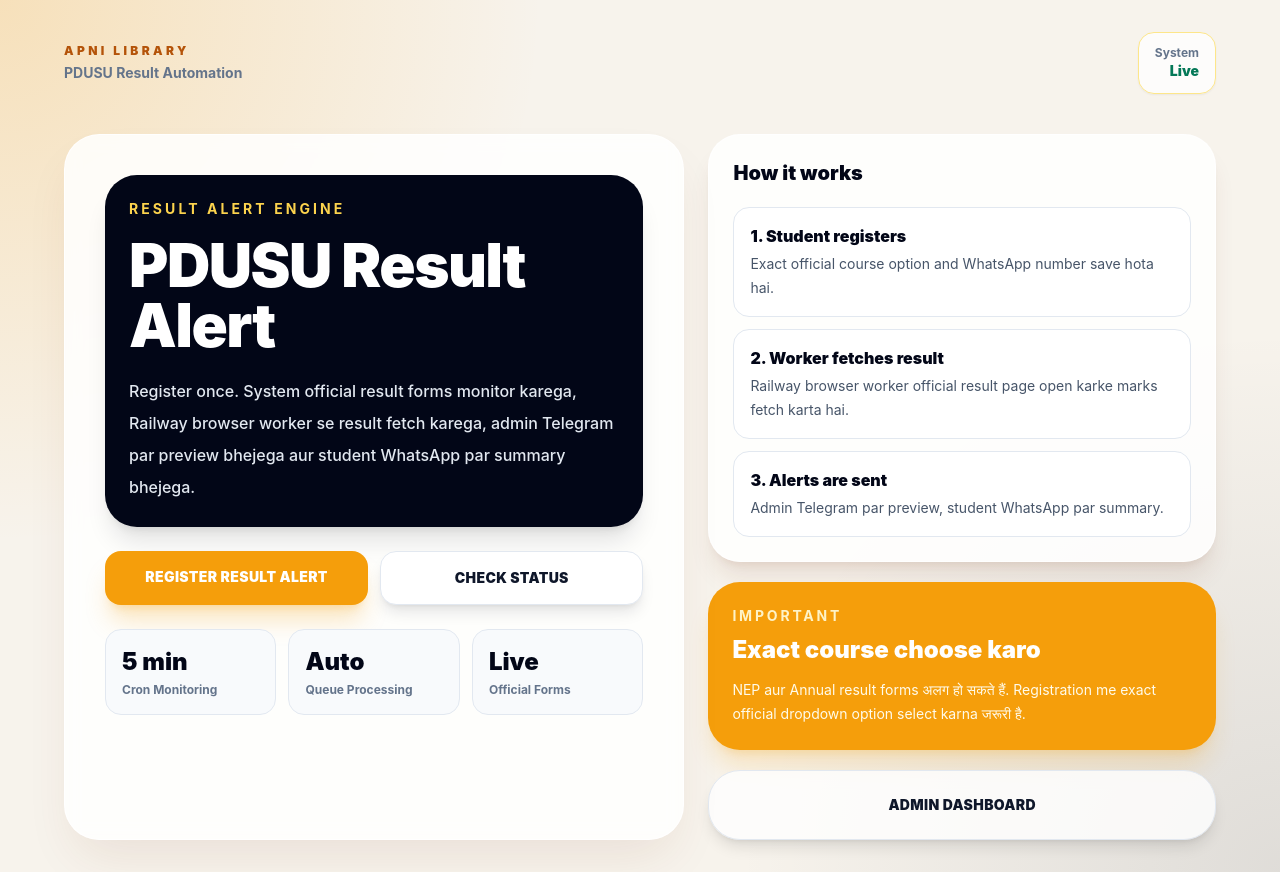
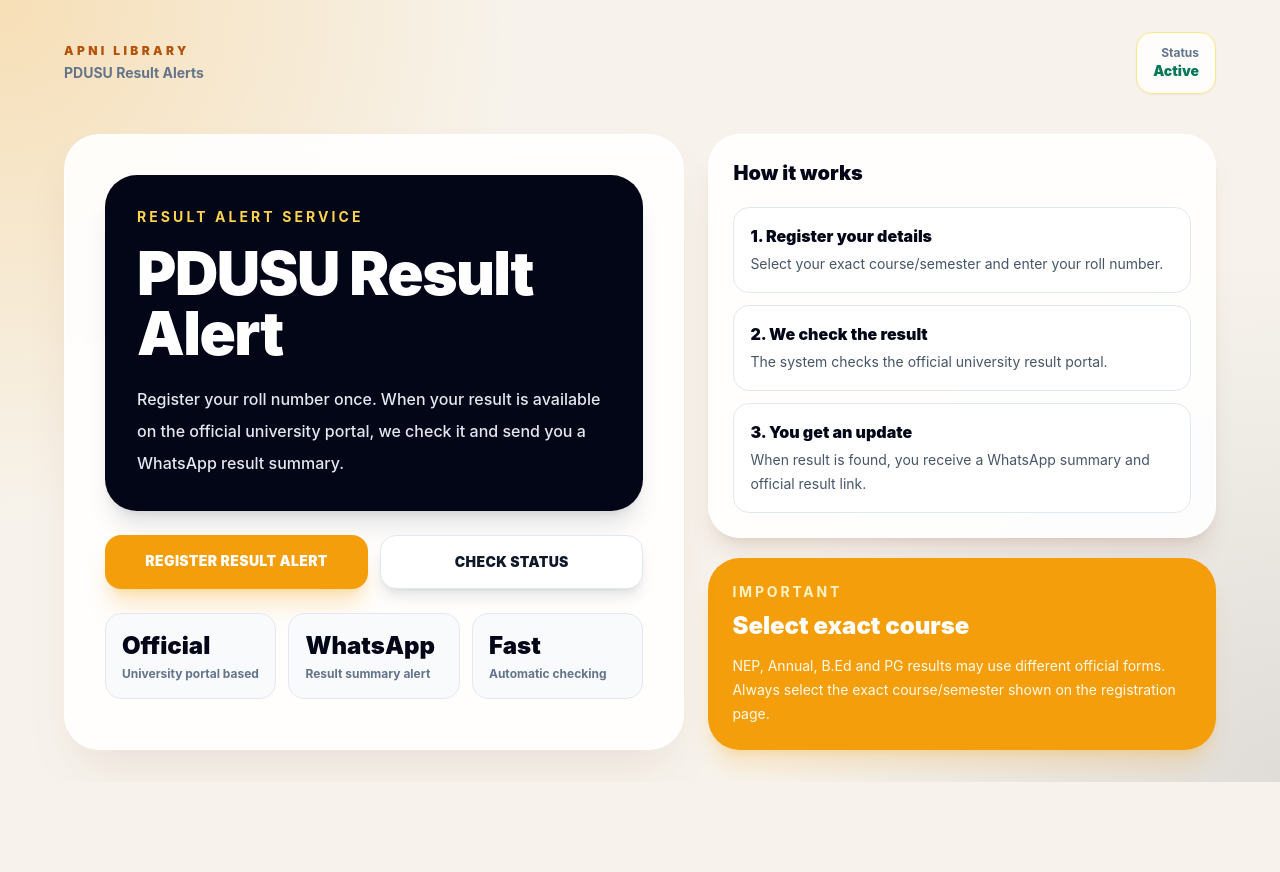
Before and after one commit to Giriraj005/Apni-Library-result-, a Next.js app: page / in a window 1280 px wide. After the commit the page ends 800 px from the top, so only its background shows below. Built offline with nearby package versions, Linux system fonts and the light colour scheme.

Commit message:
Update page.jsx

```diff
--- a/app/page.jsx
+++ b/app/page.jsx
@@ -4,7 +4,7 @@
   return (
     <main className="min-h-screen bg-[#f7f3ec] text-slate-950">
       <section className="relative overflow-hidden px-4 py-8 sm:px-6 lg:px-8">
-        <div className="absolute inset-0 bg-[radial-gradient(circle_at_top_left,rgba(245,158,11,0.22),transparent_35%),radial-gradient(circle_at_bottom_right,rgba(15,23,42,0.10),transparent_35%)]" />
+        <div className="absolute inset-0 bg-[radial-gradient(circle_at_top_left,rgba(245,158,11,0.24),transparent_35%),radial-gradient(circle_at_bottom_right,rgba(15,23,42,0.10),transparent_35%)]" />
 
         <div className="relative mx-auto max-w-6xl">
           <nav className="mb-10 flex items-center justify-between">
@@ -13,29 +13,31 @@
                 Apni Library
               </p>
               <p className="mt-1 text-sm font-bold text-slate-500">
-                PDUSU Result Automation
+                PDUSU Result Alerts
               </p>
             </div>
 
-            <div className="rounded-2xl border border-amber-200 bg-white/80 px-4 py-3 text-right shadow-sm">
-              <p className="text-xs font-bold text-slate-500">System</p>
-              <p className="text-sm font-black text-emerald-700">Live</p>
+            <div className="rounded-2xl border border-amber-200 bg-white/85 px-4 py-3 text-right shadow-sm">
+              <p className="text-xs font-bold text-slate-500">Status</p>
+              <p className="text-sm font-black text-emerald-700">Active</p>
             </div>
           </nav>
 
           <div className="grid gap-6 lg:grid-cols-[1.1fr_0.9fr]">
-            <section className="rounded-[2.2rem] border border-white/80 bg-white/85 p-6 shadow-2xl shadow-amber-900/10 backdrop-blur sm:p-10">
-              <div className="rounded-[2rem] bg-slate-950 p-6 text-white shadow-xl">
+            <section className="rounded-[2.2rem] border border-white/80 bg-white/90 p-6 shadow-2xl shadow-amber-900/10 backdrop-blur sm:p-10">
+              <div className="rounded-[2rem] bg-slate-950 p-6 text-white shadow-xl sm:p-8">
                 <p className="text-sm font-bold uppercase tracking-[0.22em] text-amber-300">
-                  Result Alert Engine
+                  Result Alert Service
                 </p>
+
                 <h1 className="mt-4 text-4xl font-black tracking-tight sm:text-6xl">
                   PDUSU Result Alert
                 </h1>
+
                 <p className="mt-5 max-w-2xl text-base font-medium leading-8 text-slate-200">
-                  Register once. System official result forms monitor karega,
-                  Railway browser worker se result fetch karega, admin Telegram
-                  par preview bhejega aur student WhatsApp par summary bhejega.
+                  Register your roll number once. When your result is available
+                  on the official university portal, we check it and send you a
+                  WhatsApp result summary.
                 </p>
               </div>
 
@@ -57,55 +59,59 @@
 
               <div className="mt-6 grid gap-3 sm:grid-cols-3">
                 <div className="rounded-2xl border border-slate-200 bg-slate-50 p-4">
-                  <p className="text-2xl font-black text-slate-950">5 min</p>
+                  <p className="text-2xl font-black text-slate-950">
+                    Official
+                  </p>
                   <p className="mt-1 text-xs font-bold text-slate-500">
-                    Cron Monitoring
+                    University portal based
                   </p>
                 </div>
 
                 <div className="rounded-2xl border border-slate-200 bg-slate-50 p-4">
-                  <p className="text-2xl font-black text-slate-950">Auto</p>
+                  <p className="text-2xl font-black text-slate-950">
+                    WhatsApp
+                  </p>
                   <p className="mt-1 text-xs font-bold text-slate-500">
-                    Queue Processing
+                    Result summary alert
                   </p>
                 </div>
 
                 <div className="rounded-2xl border border-slate-200 bg-slate-50 p-4">
-                  <p className="text-2xl font-black text-slate-950">Live</p>
+                  <p className="text-2xl font-black text-slate-950">Fast</p>
                   <p className="mt-1 text-xs font-bold text-slate-500">
-                    Official Forms
+                    Automatic checking
                   </p>
                 </div>
               </div>
             </section>
 
             <aside className="space-y-5">
-              <div className="rounded-[2rem] border border-white/80 bg-white/85 p-6 shadow-xl shadow-amber-900/10">
+              <div className="rounded-[2rem] border border-white/80 bg-white/90 p-6 shadow-xl shadow-amber-900/10">
                 <h2 className="text-xl font-black text-slate-950">
                   How it works
                 </h2>
 
                 <div className="mt-5 space-y-3">
                   <div className="rounded-2xl border border-slate-200 bg-white p-4">
-                    <p className="font-black">1. Student registers</p>
+                    <p className="font-black">1. Register your details</p>
                     <p className="mt-1 text-sm leading-6 text-slate-600">
-                      Exact official course option and WhatsApp number save hota
-                      hai.
+                      Select your exact course/semester and enter your roll
+                      number.
                     </p>
                   </div>
 
                   <div className="rounded-2xl border border-slate-200 bg-white p-4">
-                    <p className="font-black">2. Worker fetches result</p>
+                    <p className="font-black">2. We check the result</p>
                     <p className="mt-1 text-sm leading-6 text-slate-600">
-                      Railway browser worker official result page open karke
-                      marks fetch karta hai.
+                      The system checks the official university result portal.
                     </p>
                   </div>
 
                   <div className="rounded-2xl border border-slate-200 bg-white p-4">
-                    <p className="font-black">3. Alerts are sent</p>
+                    <p className="font-black">3. You get an update</p>
                     <p className="mt-1 text-sm leading-6 text-slate-600">
-                      Admin Telegram par preview, student WhatsApp par summary.
+                      When result is found, you receive a WhatsApp summary and
+                      official result link.
                     </p>
                   </div>
                 </div>
@@ -116,20 +122,14 @@
                   Important
                 </p>
                 <h3 className="mt-2 text-2xl font-black">
-                  Exact course choose karo
+                  Select exact course
                 </h3>
                 <p className="mt-3 text-sm leading-6 text-amber-50">
-                  NEP aur Annual result forms अलग हो सकते हैं. Registration me
-                  exact official dropdown option select karna जरूरी है.
+                  NEP, Annual, B.Ed and PG results may use different official
+                  forms. Always select the exact course/semester shown on the
+                  registration page.
                 </p>
               </div>
-
-              <Link
-                href="/admin/result-alert"
-                className="block rounded-[2rem] border border-slate-200 bg-white/80 p-6 text-center text-sm font-black uppercase tracking-wide text-slate-900 shadow-lg transition hover:border-amber-400"
-              >
-                Admin Dashboard
-              </Link>
             </aside>
           </div>
         </div>
```
